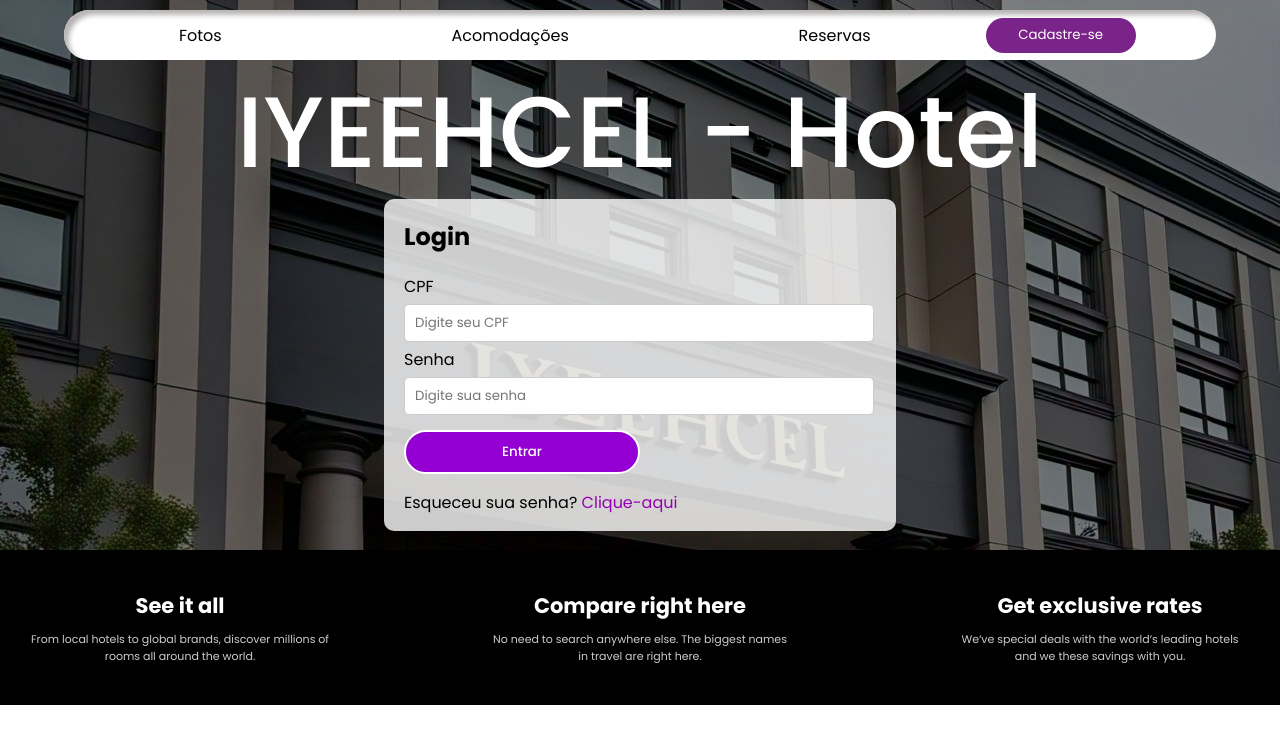
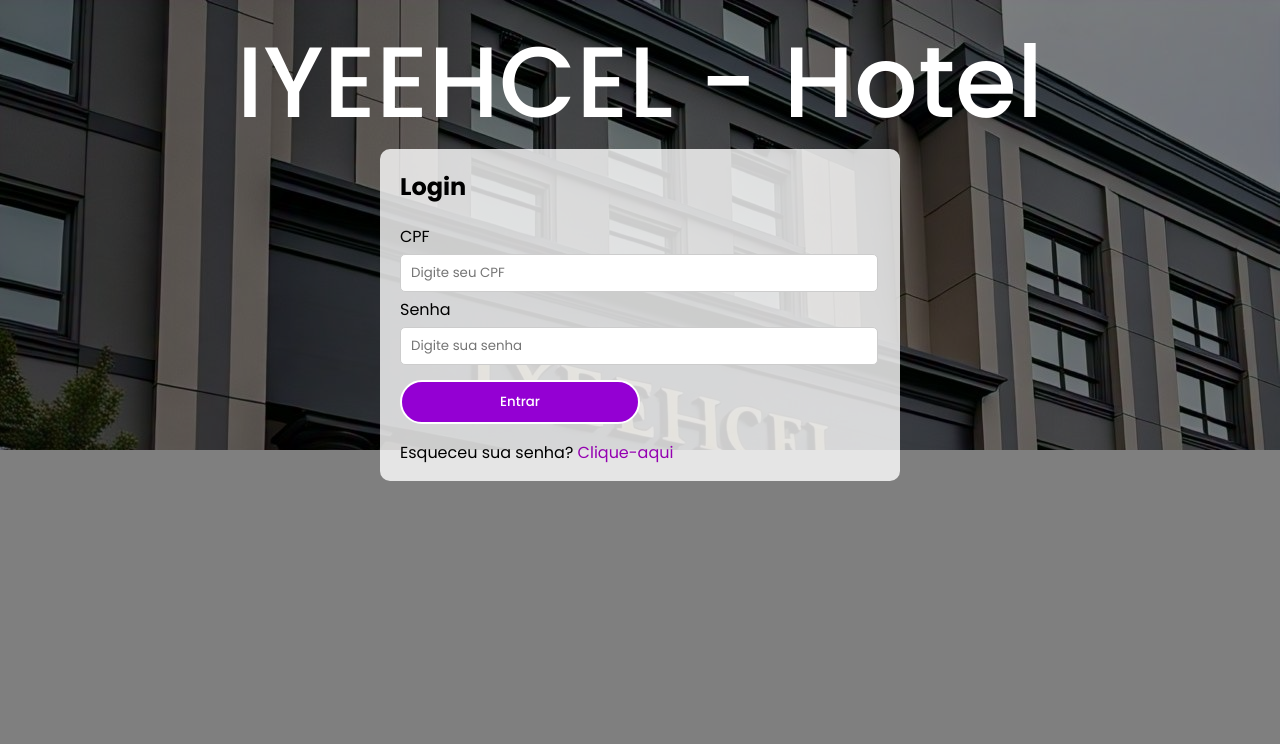
Before and after one commit to davidviana/system-hostel, a React (Create React App) app: page / in a window 1280 px wide. Shown: the top 744 px of the page. Built offline with nearby package versions, Linux system fonts and the light colour scheme.

Commit message:
start build login colab

```diff
--- a/src/page/LoginPage/login.css
+++ b/src/page/LoginPage/login.css
@@ -2,14 +2,6 @@
 
 * {
     font-family: 'Poppins';
-}
-
-body {
-    font-family: Arial, sans-serif;
-    margin: 0;
-    padding: 0;
-    box-sizing: border-box;
-    overflow-x: hidden;
 }
 
 .login-header {
@@ -18,8 +10,8 @@ body {
     flex-direction: row;
     justify-content: center;
     background-image: url('../../assets/header_background.png');
+    width: 100vw;
     background-size: cover;
-    padding: 50px;
     text-align: center;
     color: white;
 }
@@ -33,11 +25,9 @@ body {
     bottom: 0;
     background-color: rgba(0, 0, 0, 0.5);
     z-index: 1;
+    height: 100vh;
 }
 
-.login-navbar {
-    margin-top: 10px;
-}
 
 .login-header-text {
     position: relative;
@@ -250,7 +240,7 @@ body {
     display: flex;
     justify-content: center;
     align-items: center;
-    background-color: rgba(255, 255, 255, 0.8); /* Leve transparência */
+    background-color: rgba(255, 255, 255, 0.8);
     z-index: 1000;
 }
 
--- a/src/page/LoginPage/login.js
+++ b/src/page/LoginPage/login.js
@@ -2,13 +2,6 @@ import { useState, useEffect } from "react";
 import { Link, useNavigate } from "react-router-dom";
 import InputMask from 'react-input-mask';
 import "./login.css";
-import Footer from '../../components/Footer/footer';
-import NavBar from "../../components/Navbar/navbar";
-import CoupleRoom from '../../assets/couple_room.png';
-import SharedRoom from '../../assets/shared_room.png';
-import Item_1 from '../../assets/carrousel_item_1.png';
-import Item_2 from '../../assets/carrousel_item_2.png';
-import Item_3 from '../../assets/carrousel_item_3.png';
 import Lottie from 'react-lottie-player';
 import FirstloadingAnimation from '../../assets/loading_animation_1.json';
 import SecondloadingAnimation from '../../assets/loading_animation_2.json';
@@ -63,7 +56,7 @@ function LoginPage() {
         setErrorMessage('');
 
         try {
-            const response = await fetch('http://localhost:3001/api/cliente/login', {
+            const response = await fetch('http://localhost:3001/api/funcionario/login', {
                 method: 'POST',
                 headers: {
                     'Content-Type': 'application/json',
@@ -123,7 +116,6 @@ function LoginPage() {
 
     return (
         <div className="login-App">
-            <NavBar fotos='galery-section' acomodacoes='acommodation-section' reservas='reservas-section' />
             <header className="login-header">
                 <div className="login-header-content">
                     <div className="login-header-text">
@@ -177,7 +169,6 @@ function LoginPage() {
                 </div>
             )}
 
-            <Footer />
         </div>
     );
 }
```
